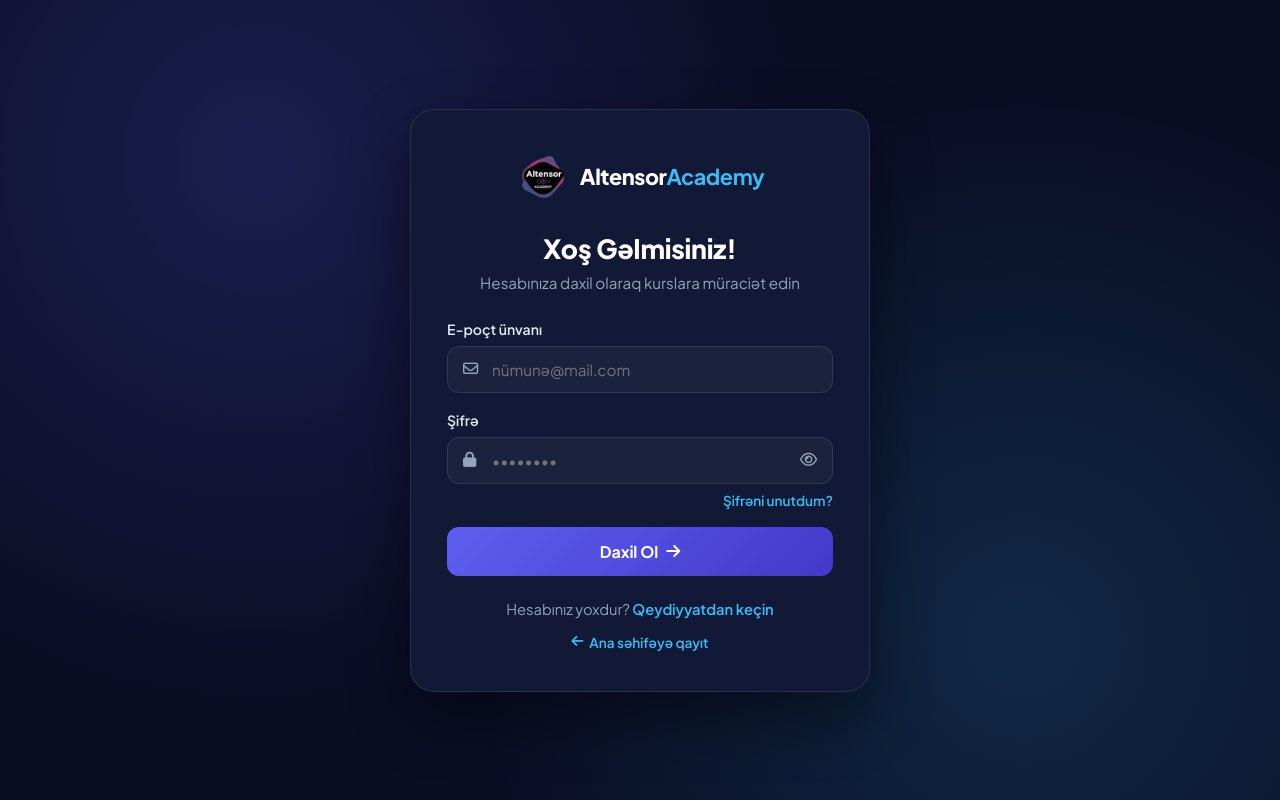
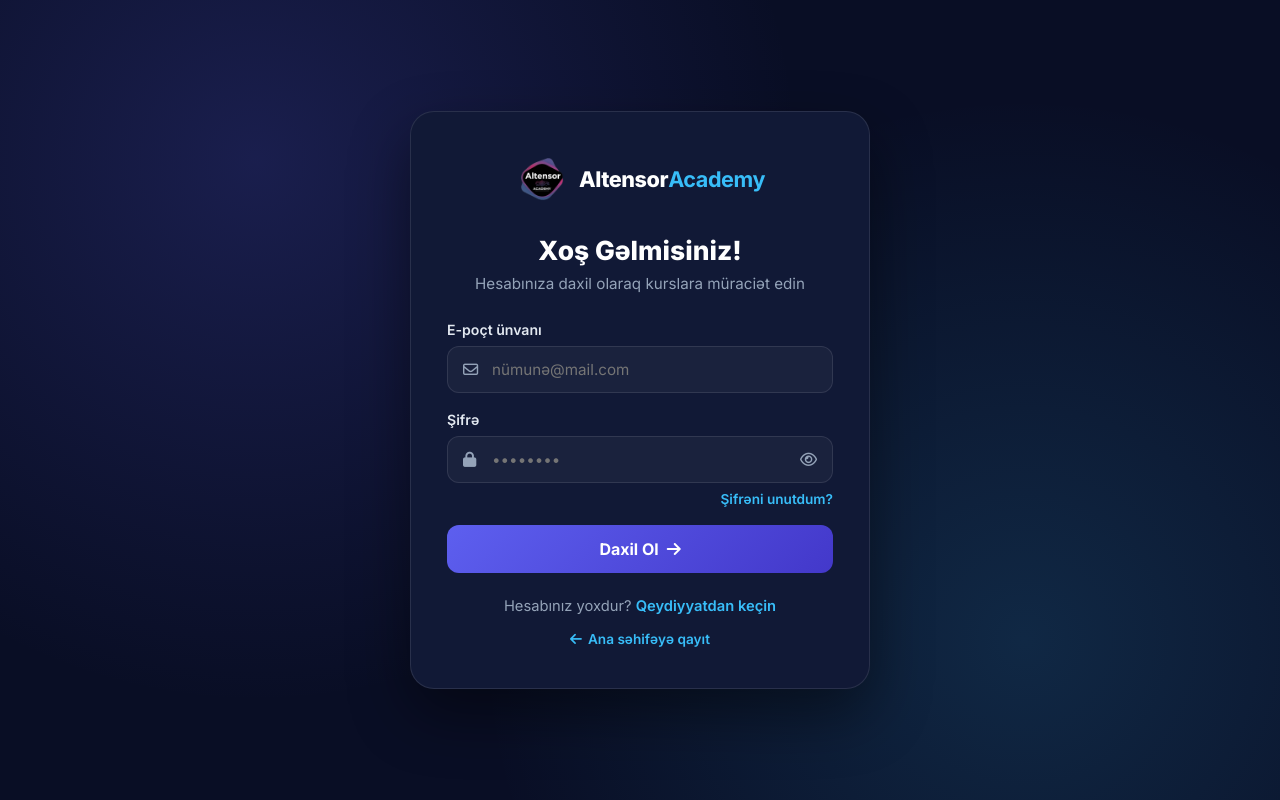
Before and after one commit to RamilMemmedli270/AltensorAcademy-Frontend, a plain HTML site: page login.html in a window 1280 px wide. Drawn offline with Linux system fonts and the light colour scheme.

Commit message:
Switch font from Plus Jakarta Sans to Inter for native Azerbaijani ə glyph support

```diff
--- a/css/style.css
+++ b/css/style.css
@@ -21,7 +21,7 @@
   margin: 0;
   padding: 0;
   box-sizing: border-box;
-  font-family: 'Plus Jakarta Sans', sans-serif;
+  font-family: 'Inter', sans-serif;
 }
 
 body {
--- a/login.html
+++ b/login.html
@@ -6,7 +6,7 @@
     <title>Daxil Ol | Altensor Academy</title>
     <link rel="preconnect" href="https://fonts.googleapis.com">
     <link rel="preconnect" href="https://fonts.gstatic.com" crossorigin>
-    <link href="https://fonts.googleapis.com/css2?family=Plus+Jakarta+Sans:wght@400;500;600;700;800&display=swap" rel="stylesheet">
+    <link href="https://fonts.googleapis.com/css2?family=Inter:wght@400;500;600;700;800&display=swap" rel="stylesheet">
     <link rel="stylesheet" href="https://cdnjs.cloudflare.com/ajax/libs/font-awesome/6.5.1/css/all.min.css">
     <style>
         :root {
@@ -26,7 +26,7 @@
             margin: 0;
             padding: 0;
             box-sizing: border-box;
-            font-family: 'Plus Jakarta Sans', sans-serif;
+            font-family: 'Inter', sans-serif;
         }
 
         body {
```
Also changed, not shown: about.html (+1 -1 lines), admin.html (+2 -2 lines), contact.html (+1 -1 lines), course-detail.html (+1 -1 lines), courses.html (+1 -1 lines), index.html (+1 -1 lines), profile.html (+1 -1 lines), register.html (+2 -2 lines), teachers.html (+1 -1 lines), verify-email.html (+2 -2 lines), why-us.html (+1 -1 lines).
